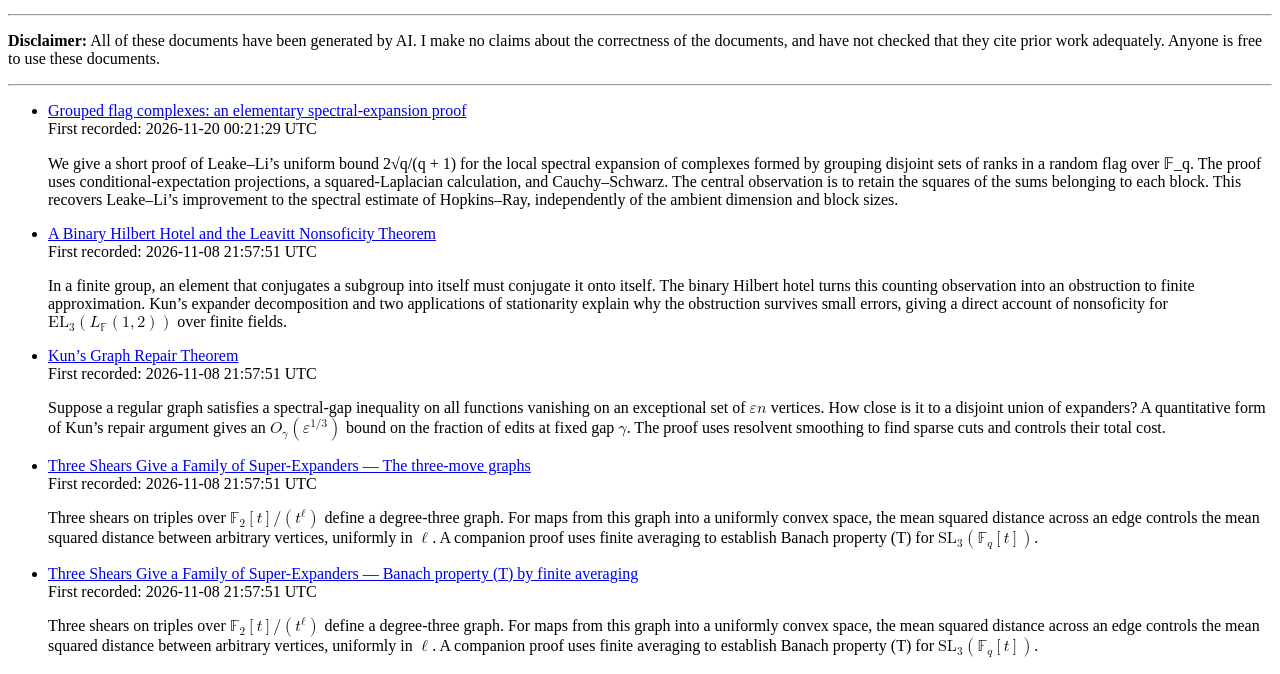
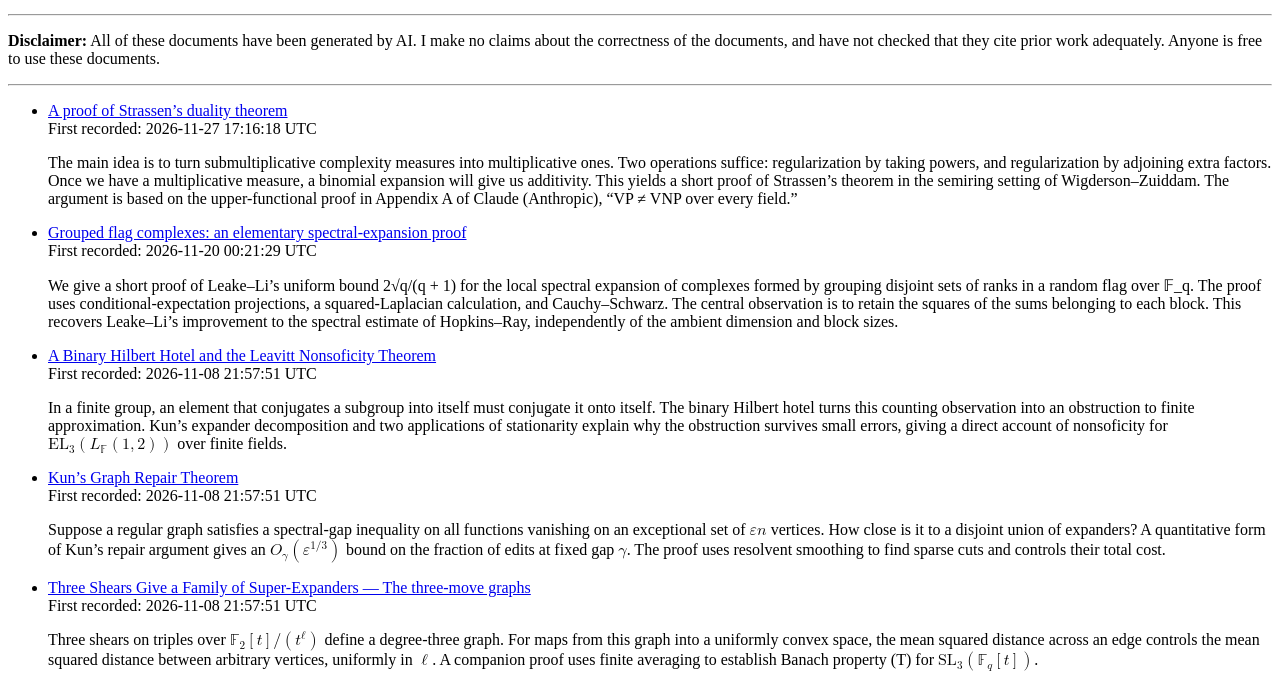
Before and after one commit to odonnell-cmu/drafts, a website: page site/index.html in a window 1280 px wide. Shown: the part 100-774 px from the top of the page. Drawn offline with Linux system fonts and the light colour scheme.

Commit message:
List Strassen duality draft on the homepage

```diff
--- a/site/index.html
+++ b/site/index.html
@@ -14,6 +14,8 @@
 <p><b>Disclaimer:</b>  All of these documents have been generated by AI.  I make no claims about the correctness of the documents, and have not checked that they cite prior work adequately.  Anyone is free to use these documents.</p>
 <hr>
 <ul>
+<li id="strassen_duality"><a href="https://github.com/odonnell-cmu/drafts/blob/2d826ee39cee1e0946e41a7f716c307c7bf9d627/papers/strassen_duality.pdf">A proof of Strassen’s duality theorem</a><br>First recorded: <time datetime="2026-11-27T17:16:18Z">2026-11-27 17:16:18 UTC</time>
+<p>The main idea is to turn submultiplicative complexity measures into multiplicative ones. Two operations suffice: regularization by taking powers, and regularization by adjoining extra factors. Once we have a multiplicative measure, a binomial expansion will give us additivity. This yields a short proof of Strassen’s theorem in the semiring setting of Wigderson–Zuiddam. The argument is based on the upper-functional proof in Appendix A of Claude (Anthropic), “VP ≠ VNP over every field.”</p></li>
 <li id="grouped_flag_complexes"><a href="https://github.com/odonnell-cmu/drafts/blob/487cae84187f58224f01dfb0a7c3e30ea68fa062/papers/grouped_flag_complexes.pdf">Grouped flag complexes: an elementary spectral-expansion proof</a><br>First recorded: <time datetime="2026-11-20T00:21:29Z">2026-11-20 00:21:29 UTC</time>
 <p>We give a short proof of Leake–Li’s uniform bound 2√q/(q + 1) for the local spectral expansion of complexes formed by grouping disjoint sets of ranks in a random flag over 𝔽_q. The proof uses conditional-expectation projections, a squared-Laplacian calculation, and Cauchy–Schwarz. The central observation is to retain the squares of the sums belonging to each block. This recovers Leake–Li’s improvement to the spectral estimate of Hopkins–Ray, independently of the ambient dimension and block sizes.</p></li>
 <li id="binary_hilbert_hotel_main_rewrite_2026-08-29"><a href="https://github.com/odonnell-cmu/drafts/blob/9ab43052b60ae4af1c5c59321598931ecd1cd18d/papers/binary_hilbert_hotel_main_rewrite_2026-08-29.pdf">A Binary Hilbert Hotel and the Leavitt Nonsoficity Theorem</a><br>First recorded: <time datetime="2026-11-08T21:57:51Z">2026-11-08 21:57:51 UTC</time>
```
